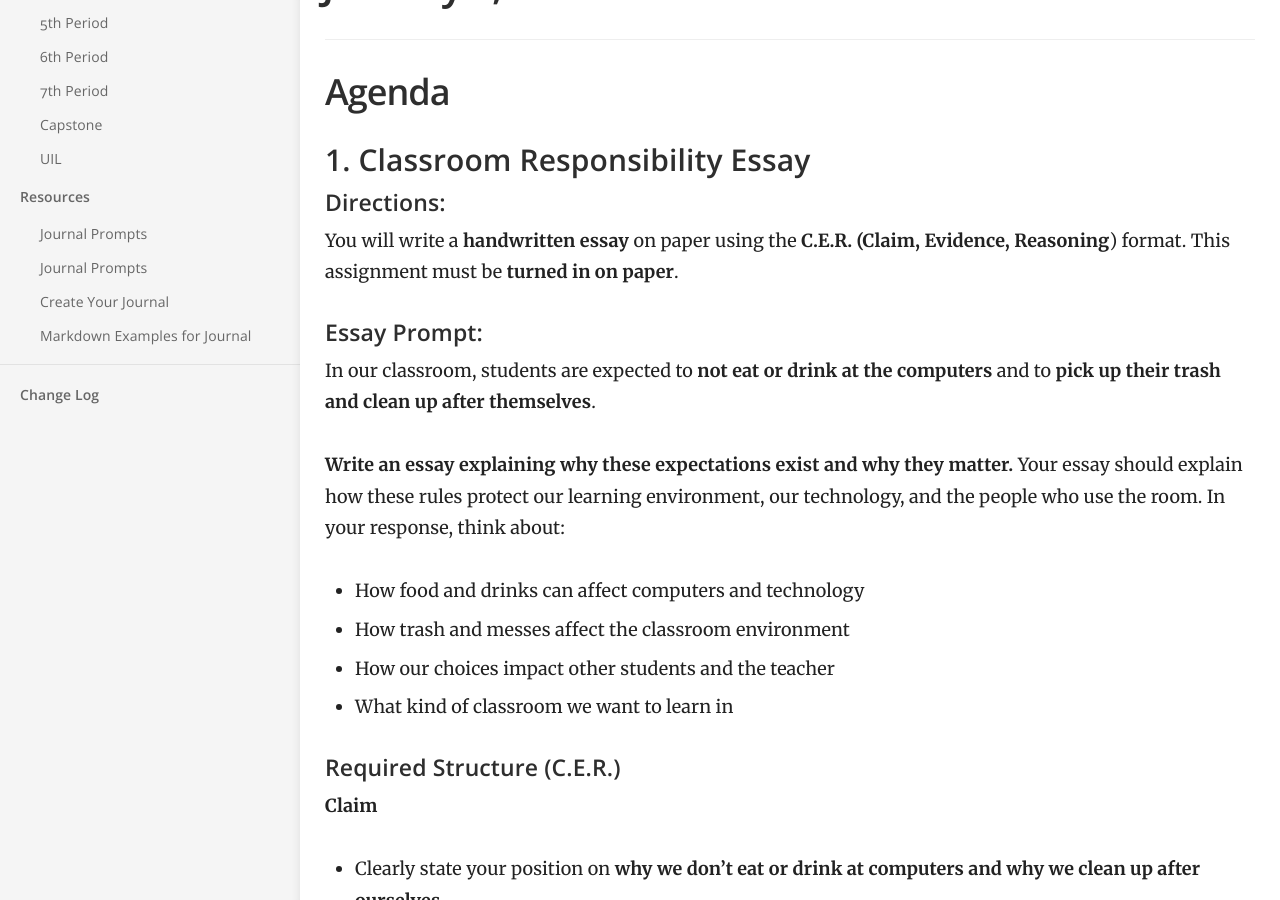
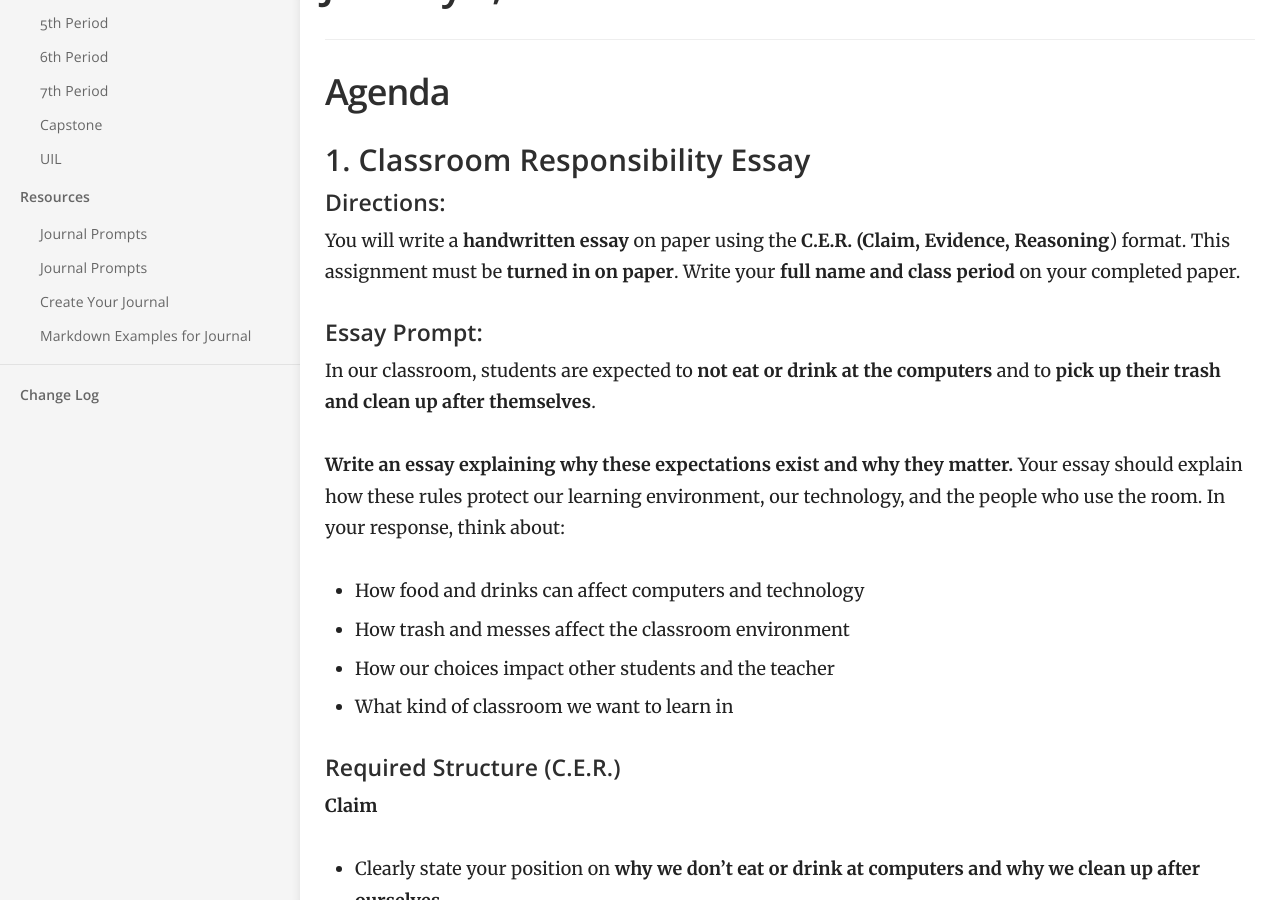
Before and after one commit to mswhitby/classroom, a Jekyll site: the page built from _docs/classes/1st.md, in a window 1280 px wide and 900 px high, scrolled down 316 px. Built offline with Jekyll 4.4.1, drawn with Linux system fonts in a browser that asks for light colours; some of the changed text lies outside the part shown.

Commit message:
Updated lessons

```diff
--- a/_docs/classes/1st.md
+++ b/_docs/classes/1st.md
@@ -13,7 +13,7 @@ order: 1
 
 #### Directions:
 
-You will write a **handwritten essay** on paper using the **C.E.R. (Claim, Evidence, Reasoning**) format. This assignment must be **turned in on paper**.
+You will write a **handwritten essay** on paper using the **C.E.R. (Claim, Evidence, Reasoning**) format. This assignment must be **turned in on paper**. Write your **full name and class period** on your completed paper.
 
 #### Essay Prompt:
 
@@ -58,7 +58,7 @@ In our classroom, students are expected to **not eat or drink at the computers**
 - **Length**: At least 1 page
 - **Format**: Handwritten, complete sentences
 - **Tone**: School-appropriate and thoughtful
-- **Submission**: Paper only
+- **Submission**: Paper only. Write your name and class period
 
 #### Closing Reminder to Students:
 
```
